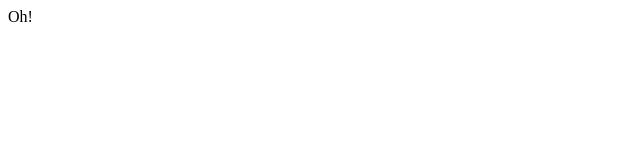
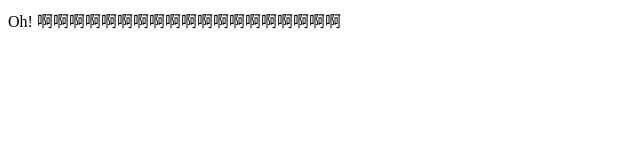
Before and after one commit to BryantSuen/BryantSuen.github.io, a plain HTML site: page index.html in a window 1280 px wide. Shown: the whole page, without its empty margins (0-640 px from the left). Drawn offline with Linux system fonts and the light colour scheme.

Commit message:
Update index.html

```diff
--- a/index.html
+++ b/index.html
@@ -1,4 +1,7 @@
 <html>
 <head> Oh!
 </head>
+<body>
+  啊啊啊啊啊啊啊啊啊啊啊啊啊啊啊啊啊啊啊
+</body>
 </html>
```
